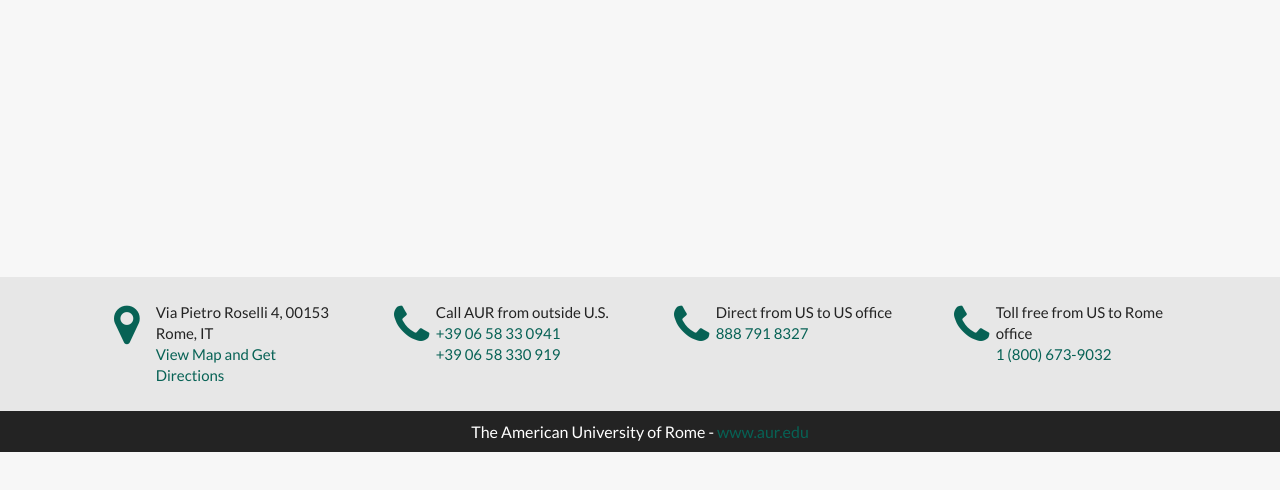
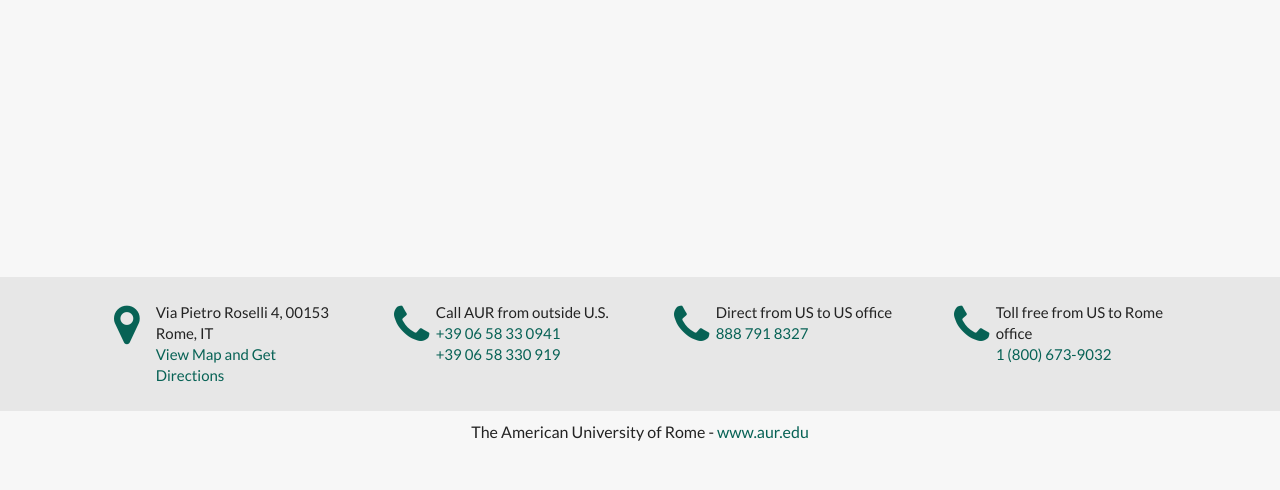
Before and after one commit to AURHarry/AURHarry.github.io, a plain HTML site: page index.html in a window 1280 px wide. Shown: the part 110-600 px from the top of the page. Drawn offline with Linux system fonts and the light colour scheme.

Commit message:
changed code

```diff
--- a/aur-slate.css
+++ b/aur-slate.css
@@ -41,20 +41,26 @@
 	width: 25%;
 	display: block;
 }
-#aur-footer p {
-	background-color: #232323;
+#aur-footer {
+	border-top: 2px;
+	border-top-color: black
+	background-color: #DCECE3;
 	vertical-align: middle;
 	margin: 0px;
 	height: auto;
 	padding: 8px;
 	width: 100%;
 	text-decoration: none;
-	color: white;
+	color: #000000;
 	text-align: center
 }
 #footer3 a i {
 	color: #076255;
+	padding-right:15px;
 }
 .container a i {
 	color: #076255;
 }
+.col-xs-2 {
+	padding-right:1px;
+}
```
Also changed, not shown: 3 other files.
